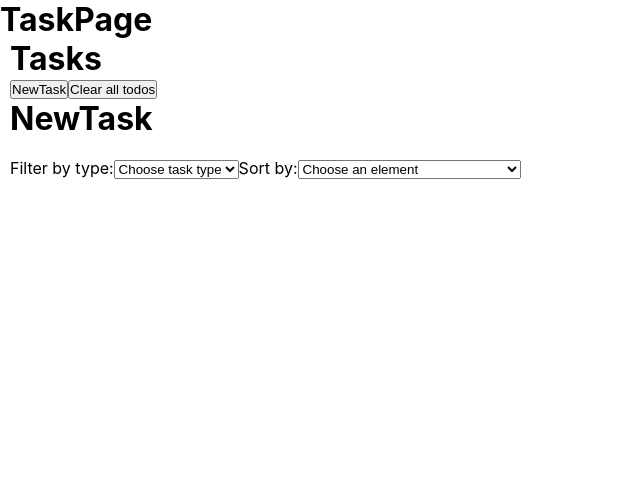
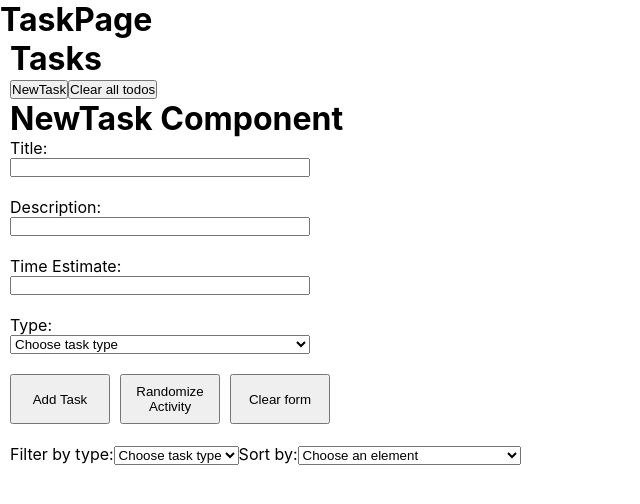
Before and after one commit to oablom/todo-app, a React (Create React App) app: page /tasks in a window 1280 px wide. Both pictures are taken after a click on the button "NewTask". Shown: the top 504 px of the page, without its empty margins (0-640 px from the left). Built offline with nearby package versions, Linux system fonts and the light colour scheme; no server answers.

Commit message:
added filter and sorting

```diff
--- a/src/components/NewTask.jsx
+++ b/src/components/NewTask.jsx
@@ -1,15 +1,134 @@
-// Här ska användaren kunna skapa ett nytt ärende.
-// Varje ärende ska innehålla följande
-// Titel
-// Beskrivning
-// Tidsestimat (hur lång tid tar det att utföra ärendet)
-// Typ av ärende (ha minst tre olika typer av ärenden som man kan välja emellan t.ex hushållssysslor, aktivitet med vänner och jobbrelaterad ärende.
-// Användaren ska också kunna få förslag på en aktivitet att göra genom ett knapptryck. Aktiviteten ska hämtas från https://www.boredapi.com/ - När en aktivitet hämtas ska den fylla Titel-inputen med aktivitetens namn.
+import { useState, useEffect } from "react";
 
-export default function NewTask() {
+export default function NewTask(props) {
+  const [fetchedData, setFetchedData] = useState({});
+  const [randomise, setRandomise] = useState(false);
+  // const [taskArray, setTaskArray] = useState([]);
+
+  const [title, setTitle] = useState("");
+  const [description, setDescription] = useState("");
+  const [timeEstimate, setTimeEstimate] = useState("");
+  const [type, setType] = useState("");
+
+  useEffect(() => {
+    async function fetchTask() {
+      try {
+        const response = await fetch("https://www.boredapi.com/api/activity");
+
+        if (response.ok) {
+          const data = await response.json();
+          setFetchedData(data);
+          setTitle(fetchedData.activity);
+        } else {
+          setFetchedData("Error fetching data: ", response.status);
+        }
+      } catch (error) {
+        console.log("Error fetching data (message): ", error);
+      }
+    }
+    fetchTask();
+  }, [randomise]);
+
+  function handleSubmit(e) {
+    e.preventDefault();
+
+    const newTask = {
+      title,
+      description,
+      timeEstimate,
+      type,
+    };
+    console.log("Submitted Values:", title, description, timeEstimate, type);
+
+    props.taskArrayFunction(newTask);
+    setTitle("");
+    setDescription("");
+    setTimeEstimate("");
+    setType("");
+    // taskForm.reset();
+  }
+  // const taskForm = document.getElementById("task-form");
+  // const inputTitle = document.getElementById("newtask-title");
+
   return (
-    <div>
-      <h1>NewTask</h1>
+    <div className="new-task">
+      <h1>NewTask Component</h1>
+      <form className="task-form" id="task-form" onSubmit={handleSubmit}>
+        <label for="title">Title:</label>
+        <input
+          required
+          type="text"
+          id="newtask-title"
+          name="newtask-title"
+          value={title}
+          onChange={(e) => setTitle(e.target.value)}
+        />
+
+        <br />
+        <label htmlFor="description">Description:</label>
+        <input
+          required
+          type="text"
+          id="newtask-description"
+          name="newtask-description"
+          value={description}
+          onChange={(e) => setDescription(e.target.value)}
+        />
+        <br />
+        <label htmlFor="timeEstimate">Time Estimate:</label>
+        <input
+          required
+          type="number"
+          id="newtask-timeEstimate"
+          name="newtask-timeEstimate"
+          value={timeEstimate}
+          onChange={(e) => setTimeEstimate(e.target.value)}
+        />
+        <br />
+        <label htmlFor="type">Type:</label>
+        <select
+          required
+          name="newtask-type"
+          id="newtask-type"
+          value={type}
+          onChange={(e) => setType(e.target.value)}
+        >
+          <option value="">Choose task type</option>
+          <option>Work related</option>
+          <option>Hobby</option>
+          <option>Sports</option>
+        </select>
+        <br />
+        <div className="form-buttons">
+          <button
+            onClick={() => {
+              console.log(title, description, timeEstimate, type);
+            }}
+            type="submit"
+          >
+            Add Task
+          </button>
+          <button
+            type="button"
+            onClick={() => {
+              setRandomise(!randomise);
+              setTitle(fetchedData.activity);
+            }}
+          >
+            Randomize Activity
+          </button>
+          <button
+            onClick={() => {
+              setTitle("");
+              setDescription("");
+              setTimeEstimate("");
+              setType("");
+            }}
+          >
+            Clear form
+          </button>
+        </div>
+      </form>
     </div>
   );
 }
```
